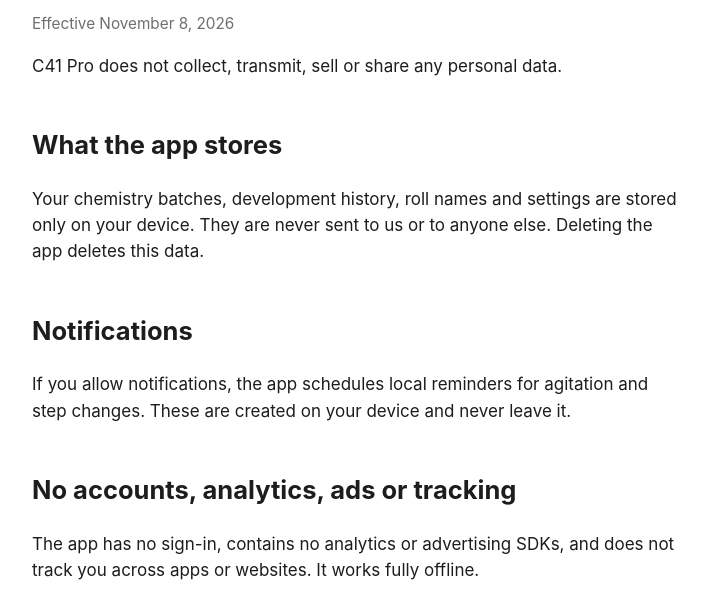
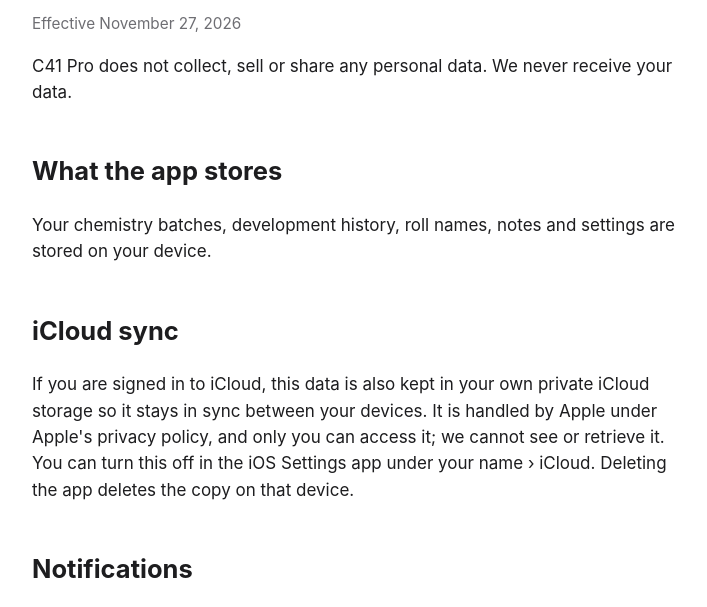
Before and after one commit to xmx1024/c41pro, a plain HTML site: page privacy.html in a window 1280 px wide. Shown: the part 154-761 px from the top of the page, without its empty margins (284-991 px from the left). Drawn offline with Linux system fonts and the light colour scheme.

Commit message:
Privacy policy: iCloud sync, Live Activity and on-device diagnostics (1.0.1)

```diff
--- a/privacy.html
+++ b/privacy.html
@@ -10,18 +10,24 @@
 <main>
 <p><a href="index.html">← C41 Pro</a></p>
 <h1>Privacy Policy</h1>
-<p class="muted">Effective November 8, 2026</p>
+<p class="muted">Effective November 27, 2026</p>
 
-<p>C41 Pro does not collect, transmit, sell or share any personal data.</p>
+<p>C41 Pro does not collect, sell or share any personal data. We never receive your data.</p>
 
 <h2>What the app stores</h2>
-<p>Your chemistry batches, development history, roll names and settings are stored only on your device. They are never sent to us or to anyone else. Deleting the app deletes this data.</p>
+<p>Your chemistry batches, development history, roll names, notes and settings are stored on your device.</p>
+
+<h2>iCloud sync</h2>
+<p>If you are signed in to iCloud, this data is also kept in your own private iCloud storage so it stays in sync between your devices. It is handled by Apple under Apple's privacy policy, and only you can access it; we cannot see or retrieve it. You can turn this off in the iOS Settings app under your name › iCloud. Deleting the app deletes the copy on that device.</p>
 
 <h2>Notifications</h2>
-<p>If you allow notifications, the app schedules local reminders for agitation and step changes. These are created on your device and never leave it.</p>
+<p>If you allow notifications, the app schedules local reminders for agitation and step changes. These are created on your device and never leave it. While a session runs, its countdown can also appear on the Lock Screen as a Live Activity, which is likewise local to your device.</p>
+
+<h2>Diagnostics</h2>
+<p>iOS may give the app anonymous reports about its launch times, hangs and crashes on your device. They stay on your device and are never sent to us automatically. You can choose to share them from the app's Settings, for example when asking for support.</p>
 
 <h2>No accounts, analytics, ads or tracking</h2>
-<p>The app has no sign-in, contains no analytics or advertising SDKs, and does not track you across apps or websites. It works fully offline.</p>
+<p>The app has no sign-in, contains no analytics or advertising SDKs, and does not track you across apps or websites. It works fully offline; iCloud sync resumes when you're back online.</p>
 
 <h2>Children</h2>
 <p>The app collects no information from anyone, including children under 13.</p>
```
